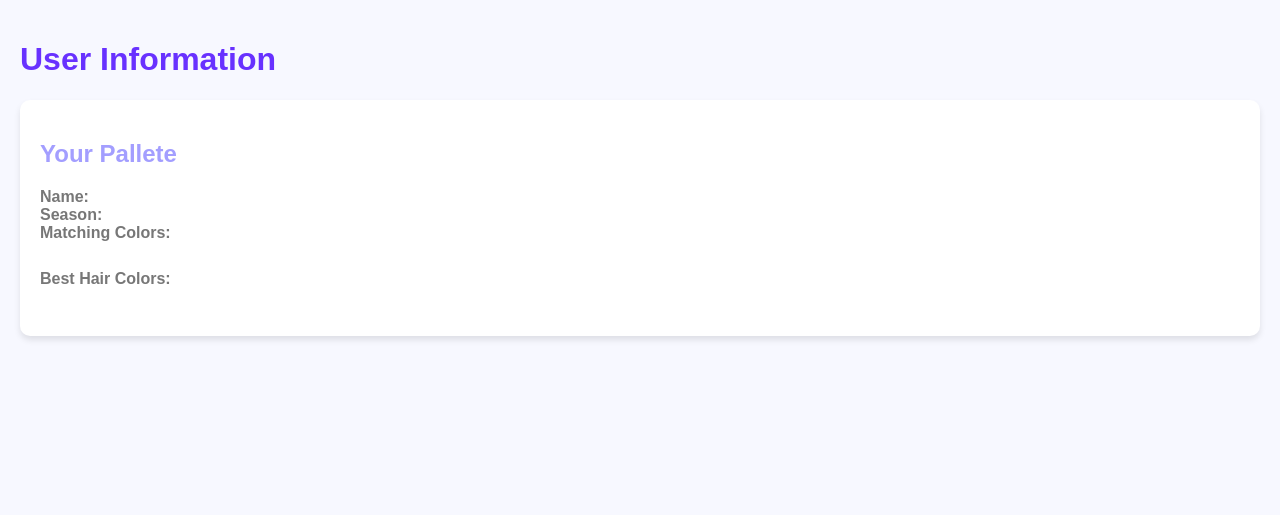
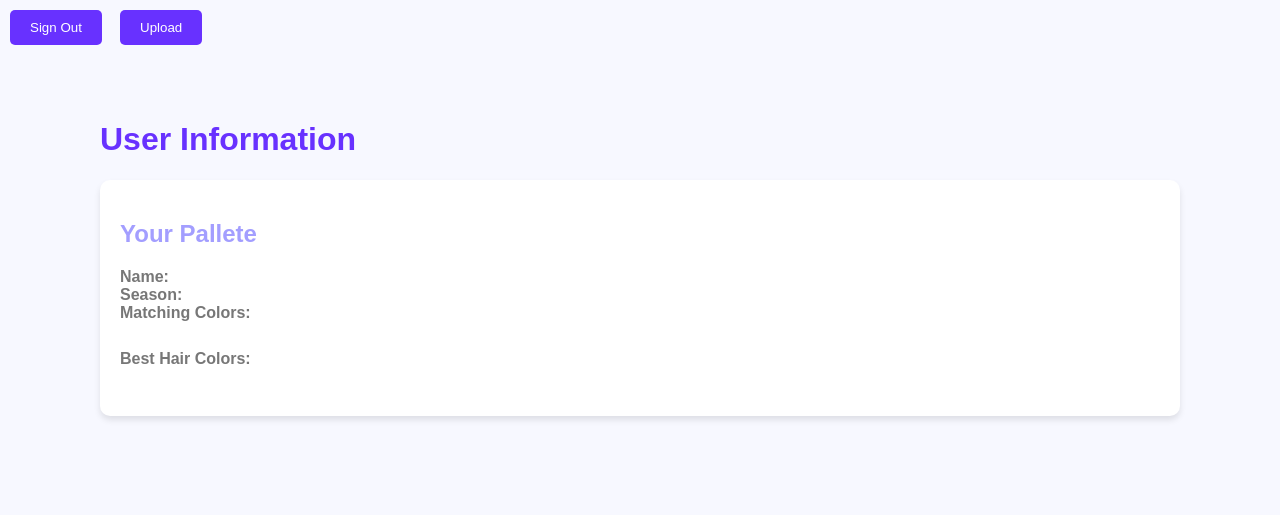
Before and after one commit to Jolinejo/Mix-and-Match, a Flask app: page /dashboard/ in a window 1280 px wide. Shown: the top 515 px of the page. Run offline with Flask 3, Linux system fonts and the light colour scheme; the visitor is signed in with stand-in values (Sample User, id 1).

Commit message:
improved prompt and redirecting

```diff
--- a/app.py
+++ b/app.py
@@ -54,8 +54,8 @@
     name, hex code, name, hex code
     don't add any stars
     put the all matching colors and all the hair colors in one line
-
-
+    don't forget to separate the name of the color and the code with a ,
+    don't put an extra , at the end of any line
     """
    # Create a list with the message as a dictionary with the "text" key
    model = genai.GenerativeModel('gemini-pro')
@@ -80,7 +80,7 @@
     if 'logged_in' not in session:
       return f(*args, **kwargs)
     else:
-      return redirect(url_for('dashboard'))
+      return redirect(url_for('upload'))
 
   return wrap
 
--- a/static/scripts/dashboard.js
+++ b/static/scripts/dashboard.js
@@ -39,3 +39,30 @@
 .catch(error => {
     console.error('Error fetching user data:', error);
 });
+
+
+document.addEventListener('DOMContentLoaded', function() {
+    // Event listener for sign-out button
+    document.getElementById('signOutBtn').addEventListener('click', function() {
+        // Assuming you have a sign-out endpoint '/signout'
+        fetch('http://127.0.0.1:5001/user/signout', {
+            method: 'GET',
+        })
+        .then(response => {
+            if (response.ok) {
+                // Sign out successful, redirect to login page or perform any other action
+                window.location.href = '/index/'; // Redirect to login page
+            } else {
+                // Handle sign out failure
+                console.error('Sign out failed:', response.statusText);
+            }
+        })
+        .catch(error => {
+            console.error('Error:', error);
+        });
+    });
+  });
+
+  document.getElementById('uploadBtn').addEventListener('click', function() {
+    window.location.href = '/upload/';
+  });
--- a/static/styles/dashboard.css
+++ b/static/styles/dashboard.css
@@ -4,7 +4,7 @@
     background-color: #f7f8ff; /* Light background color */
     color: #6831FF; /* Primary text color */
     margin: 0;
-    padding: 20px;
+    padding: 100px;
 }
 
 h1 {
@@ -58,3 +58,31 @@
 a:hover {
     color: #a39eff; /* Slightly darker shade for hover state */
 }
+
+#signOutBtn {
+    position: absolute;
+    top: 10px;
+    left: 10px;
+    background-color: #6831FF;
+    color: #fff;
+    padding: 10px 20px;
+    border: none;
+    border-radius: 5px;
+    cursor: pointer;
+}
+
+#uploadBtn {
+    position: absolute;
+    top: 10px;
+    left: 120px; /* Adjust left position to add space */
+    background-color: #6831FF;
+    color: #fff;
+    padding: 10px 20px;
+    border: none;
+    border-radius: 5px;
+    cursor: pointer;
+}
+
+#signOutBtn:hover, #uploadBtn:hover{
+    background-color: #a39eff;
+}
--- a/static/styles/login.css
+++ b/static/styles/login.css
@@ -55,7 +55,7 @@
 }
 
 button {
-    background-color: #bbb5ff;
+    background-color: #6831FF;
     color: #fff;
     padding: 10px 20px;
     border: none;
--- a/static/styles/signup.css
+++ b/static/styles/signup.css
@@ -55,7 +55,7 @@
 }
 
 button {
-    background-color: #bbb5ff;
+    background-color: #6831FF;
     color: #fff;
     padding: 10px 20px;
     border: none;
--- a/static/styles/style.css
+++ b/static/styles/style.css
@@ -54,7 +54,7 @@
 #dashboardBtn {
     position: absolute;
     top: 10px;
-    left: 100px; /* Adjust left position to add space */
+    left: 120px; /* Adjust left position to add space */
     background-color: #6831FF;
     color: #fff;
     padding: 10px 20px;
--- a/templates/dashboard.html
+++ b/templates/dashboard.html
@@ -7,6 +7,8 @@
     <title>User Information</title>
 </head>
 <body>
+    <button id="signOutBtn">Sign Out</button>
+    <button id="uploadBtn">Upload</button>
     <h1>User Information</h1>
     <div>
         <h2>Your Pallete</h2>
```
